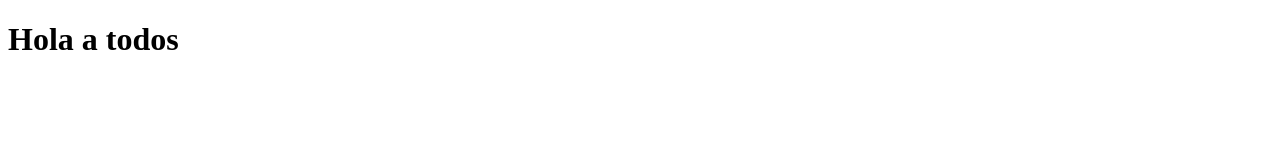
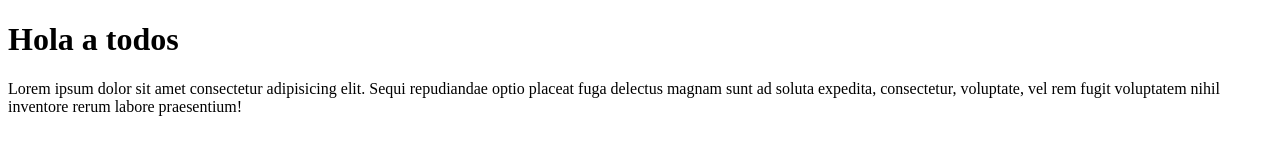
Before and after one commit to bfer0523/Prueba-git, a plain HTML site: page index.html in a window 1280 px wide. Drawn offline with Linux system fonts and the light colour scheme.

Commit message:
codigo parrafo

```diff
--- a/index.html
+++ b/index.html
@@ -9,5 +9,12 @@
 <body>
     <h1>Hola a todos</h1>
 
+    <div>
+        <p>
+            Lorem ipsum dolor sit amet consectetur adipisicing elit.
+            Sequi repudiandae optio placeat fuga delectus magnam sunt ad soluta expedita,
+             consectetur, voluptate, vel rem fugit voluptatem nihil inventore rerum labore praesentium!
+        </p>
+    </div>
 </body>
 </html>
```
